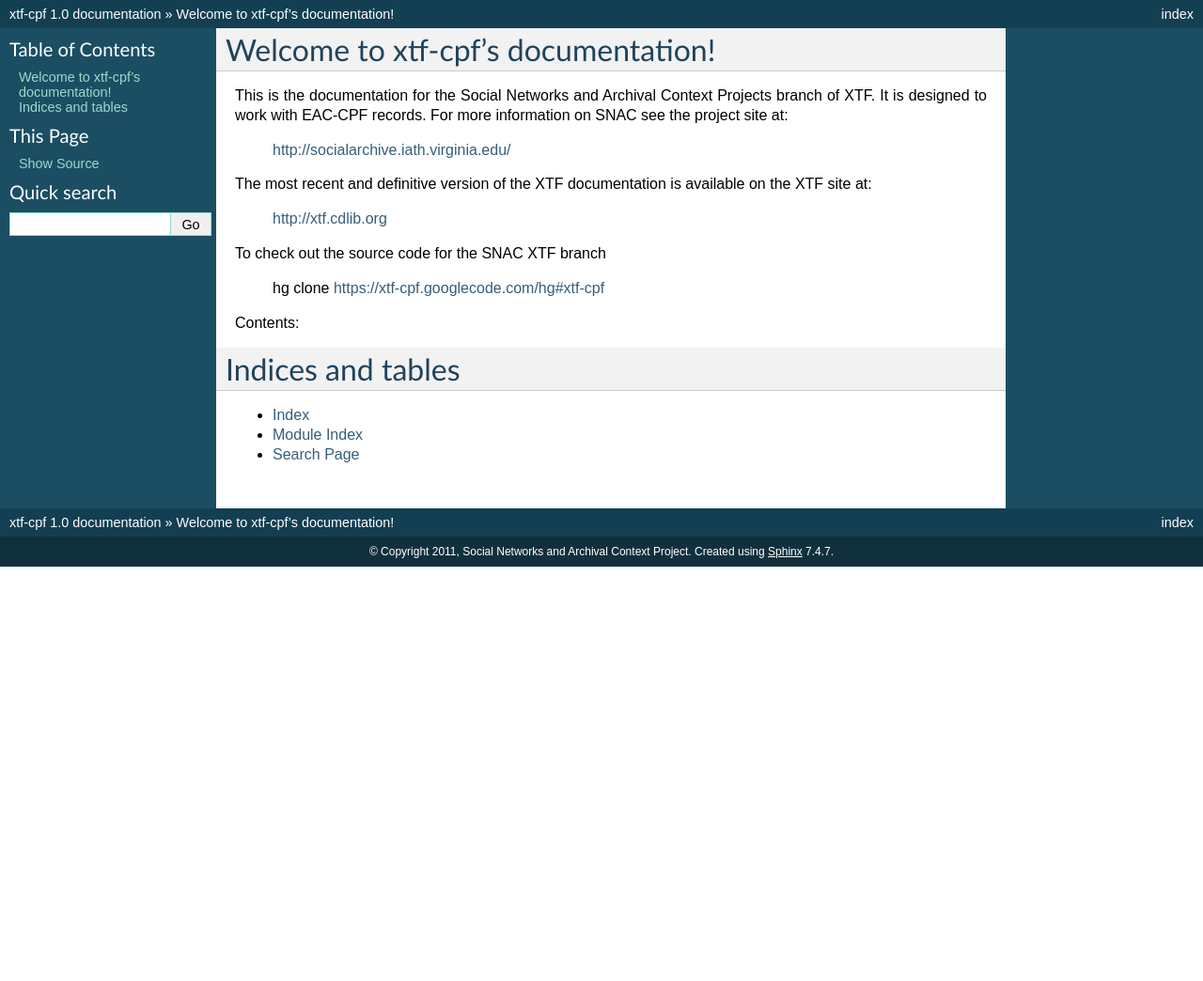
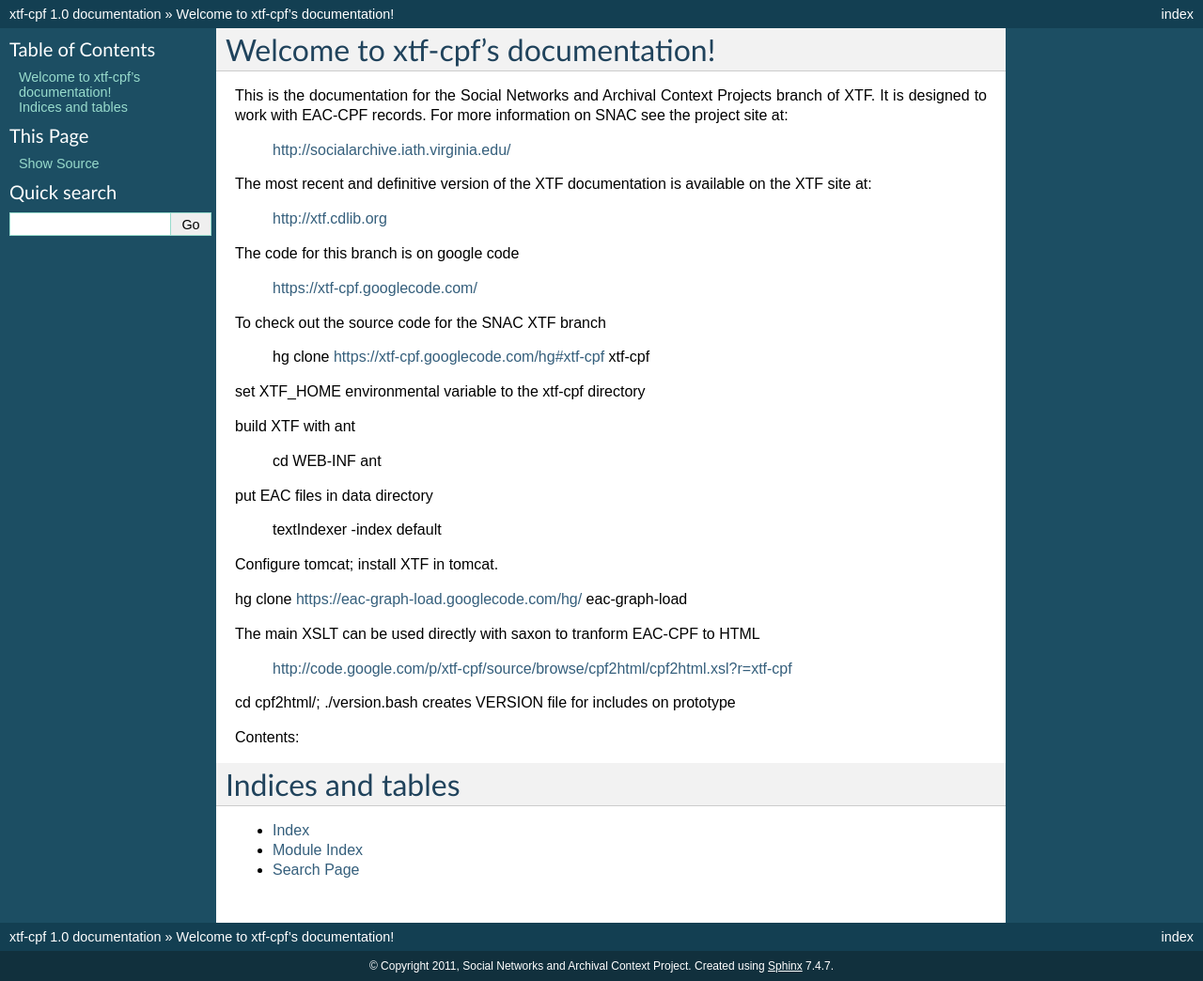
Before and after one commit to snac-pilot/xtf-cpf, a Sphinx documentation site: the page built from docs/index.rst, in a window 1280 px wide. Shown: the whole page at 94% size. Built offline with Sphinx 7.4.7, drawn with Linux system fonts in a browser that asks for light colours; before the commit the page ends 900 px from its top, so only the background shows below that.

Commit message:
point VERSION to code.google.com; update docs

```diff
--- a/docs/index.rst
+++ b/docs/index.rst
@@ -18,10 +18,34 @@
 
     http://xtf.cdlib.org
 
+The code for this branch is on google code
+
+   https://xtf-cpf.googlecode.com/
+
 To check out the source code for the SNAC XTF branch
 
-    hg clone https://xtf-cpf.googlecode.com/hg#xtf-cpf
+    hg clone https://xtf-cpf.googlecode.com/hg#xtf-cpf xtf-cpf
 
+set XTF_HOME environmental variable to the xtf-cpf directory
+
+build XTF with ant
+
+    cd WEB-INF
+    ant
+
+put EAC files in data directory
+
+    textIndexer -index default
+
+Configure tomcat; install XTF in tomcat.
+
+hg clone https://eac-graph-load.googlecode.com/hg/ eac-graph-load
+
+The main XSLT can be used directly with saxon to tranform EAC-CPF to HTML
+
+    http://code.google.com/p/xtf-cpf/source/browse/cpf2html/cpf2html.xsl?r=xtf-cpf
+
+cd cpf2html/; ./version.bash creates VERSION file for includes on prototype
 
 Contents:
 
```
Also changed, not shown: 1 other file.
